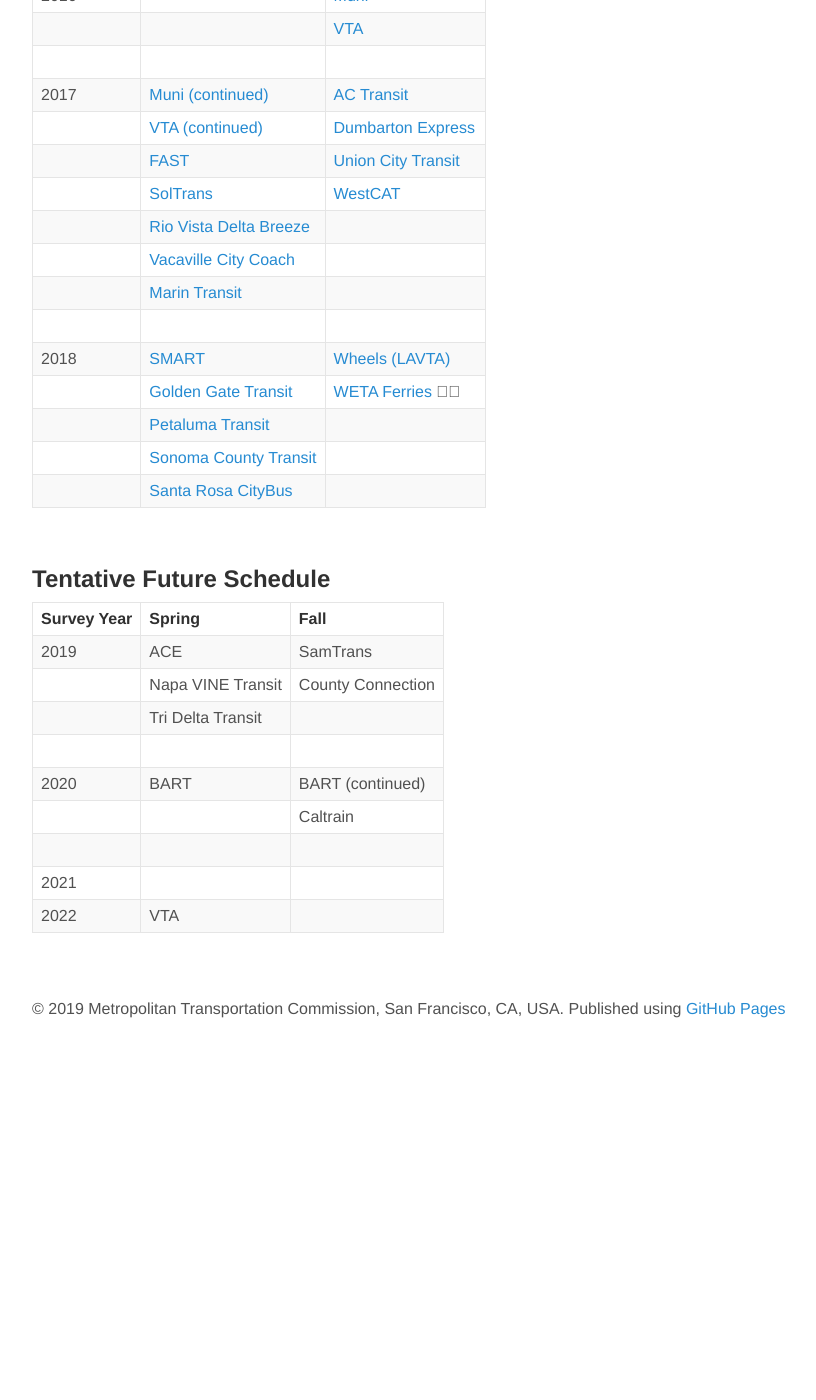
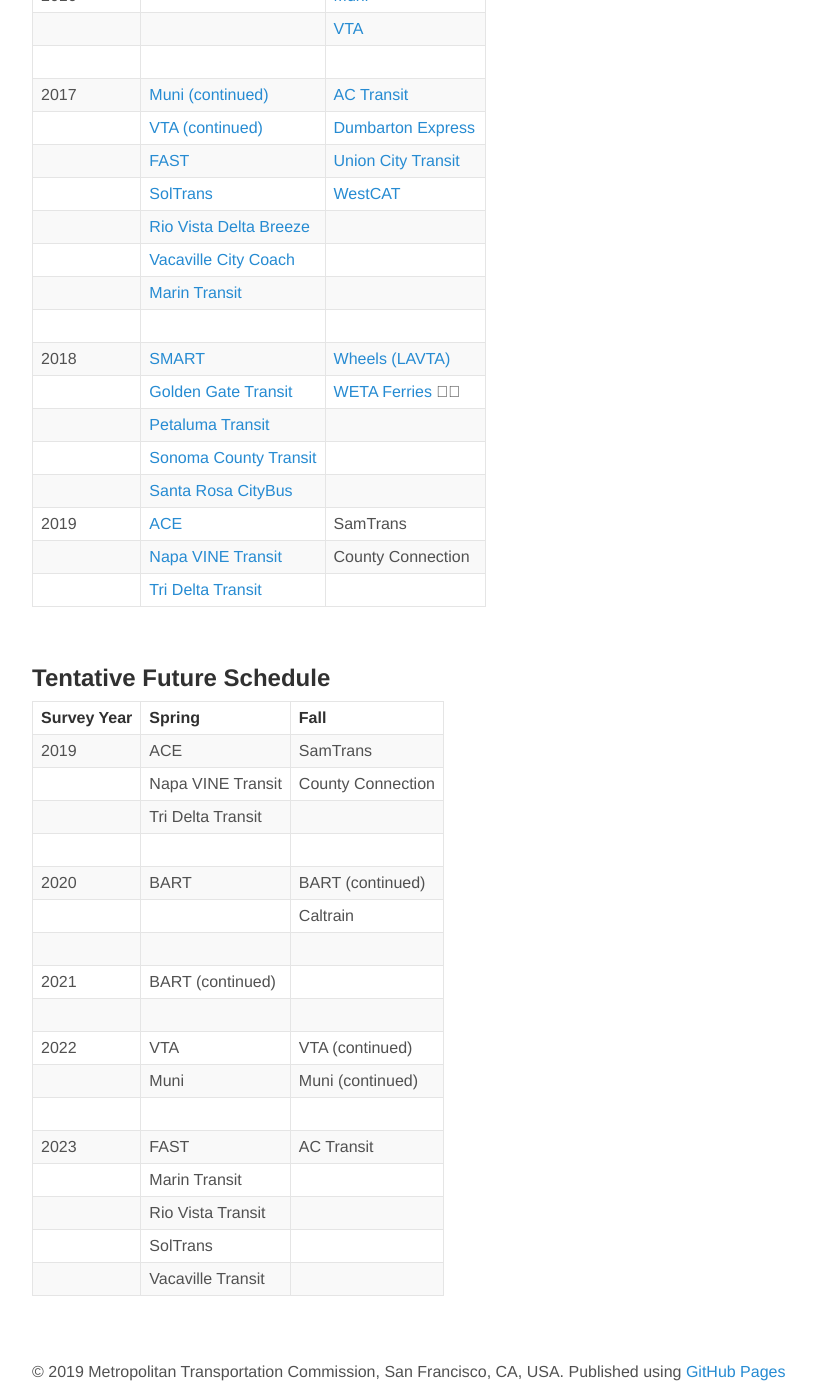
Before and after one commit to BayAreaMetro/transit-passenger-surveys, a Jekyll site: the page built from schedule.md, in a window 1280 px wide and 1400 px high, scrolled down 884 px. Shown: the whole window, without its empty margins (144-960 px from the left). Built offline with Jekyll 4.4.1, drawn with Linux system fonts in a browser that asks for light colours; nearby versions of some CDN libraries; library files that are not in the unit come from our copies; before the commit the page ends 1921 px from its top, so only the background shows below that.

Commit message:
Update schedule.md
Added operators out to 2023, updated report links.

```diff
--- a/schedule.md
+++ b/schedule.md
@@ -48,7 +48,9 @@
 |                | [Petaluma Transit](https://mtcdrive.app.box.com/folder/75144036250)                               |                                                                       |
 |                | [Sonoma County Transit](https://mtcdrive.app.box.com/folder/75144036250)                          |	                                                                     |
 |                | [Santa Rosa CityBus](https://mtcdrive.app.box.com/folder/75144036250)                             |	                                                                     |
-
+| 2019           | [ACE](https://mtcdrive.box.com/s/d2dogr76akruo04up6llks7fyjyur2au)                                | SamTrans                                                              |
+|                | [Napa VINE Transit](https://mtcdrive.box.com/s/eeyfb7vh7w2cr6e6uu68b68xyd918fhv)                  | County Connection                                                     |
+|                | [Tri Delta Transit](https://mtcdrive.box.com/s/ogm5xzoei5jy64s4u12n7ymqfvkc0roo)                  |                                                                       |
 
 <br/>
 
@@ -65,5 +67,13 @@
 | 2020                             | BART                   | BART (continued)       |
 |                                  |                        | Caltrain               |
 |                                  |                        |	                     |
-| 2021                             |                        |	                     |
-| 2022                             | VTA                    |	                     |
+| 2021                             | BART (continued)       |	                     |
+|                                  |                        |                        |
+| 2022                             | VTA                    | VTA (continued)        |
+|                                  | Muni                   | Muni (continued)       |
+|                                  |                        |                        |
+| 2023                             | FAST                   | AC Transit             |
+|                                  | Marin Transit          |                        |
+|                                  | Rio Vista Transit      |                        |
+|                                  | SolTrans               |                        |
+|                                  | Vacaville Transit      |                        |
```
